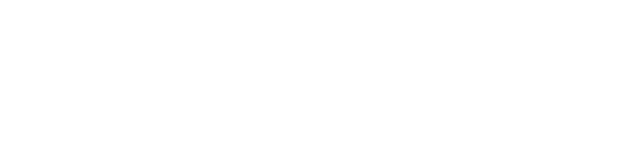
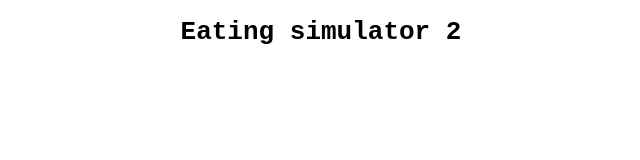
Before and after one commit to Eating-simulator/Eating-simulator-2, a plain HTML site: page index.html in a window 1280 px wide. Shown: the whole page, without its empty margins (319-959 px from the left). Drawn offline with Linux system fonts and the light colour scheme.

Commit message:
Update index.html

```diff
--- a/index.html
+++ b/index.html
@@ -15,6 +15,7 @@
 
 		<h1>
 
+			Eating simulator 2
 
 		</h1>
 
```
